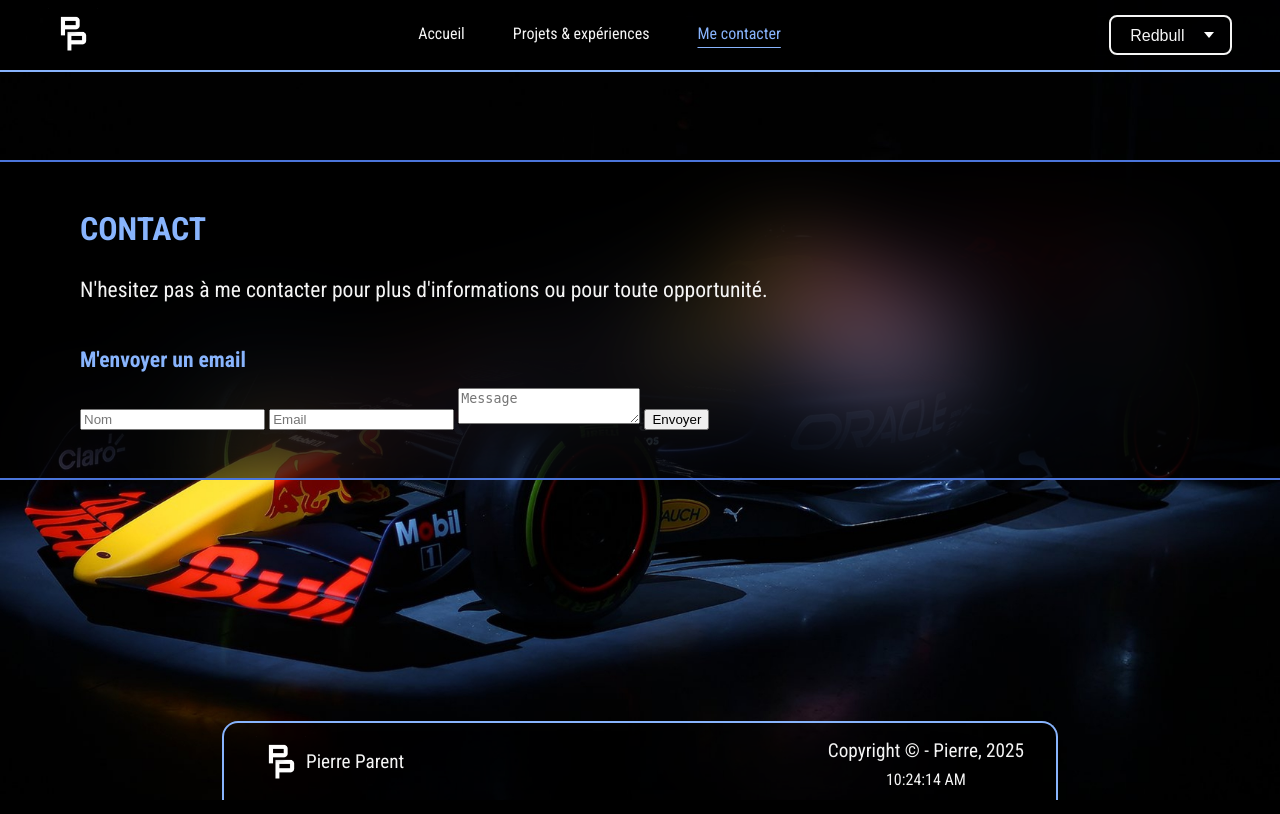
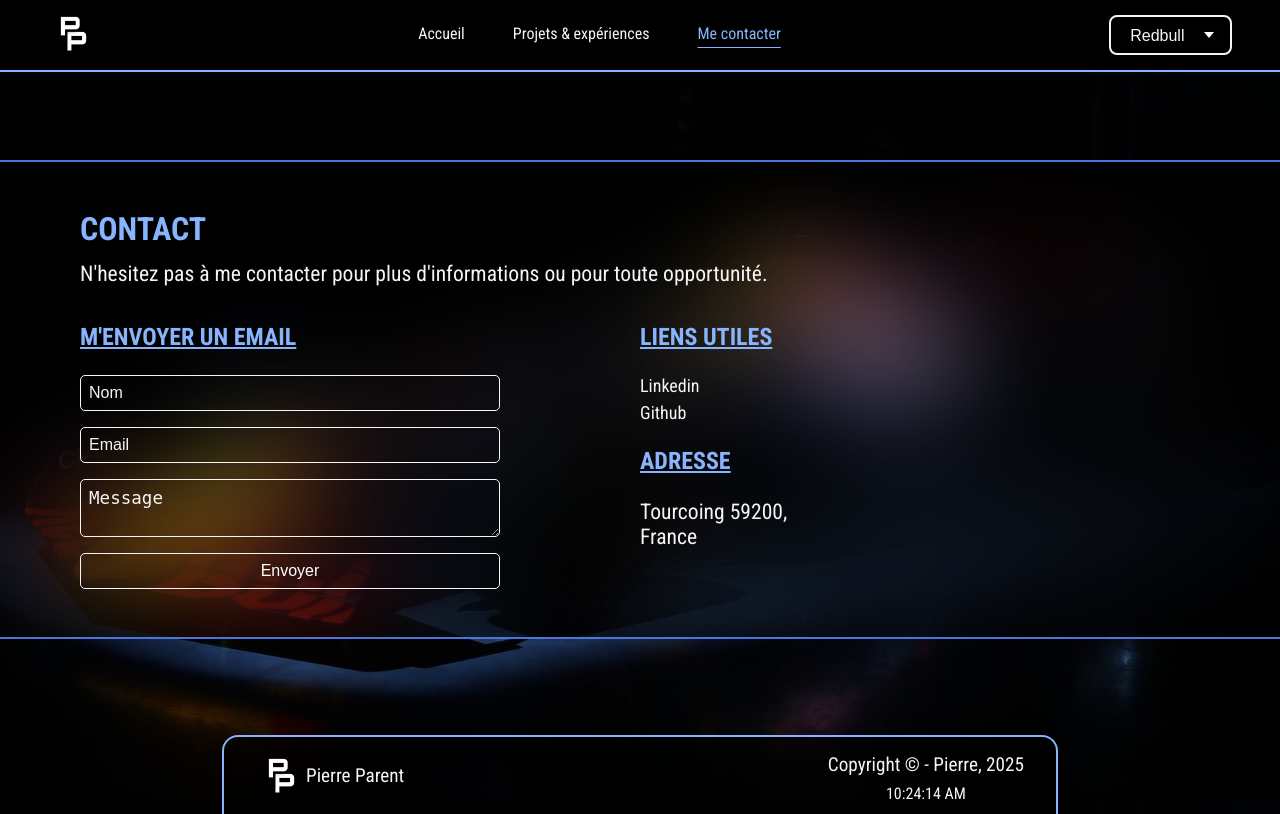
Before and after one commit to ItsLok0/portfolioPP, a PHP site: page /pages/contact.php in a window 1280 px wide. Run offline with PHP 8.4, Linux system fonts and the light colour scheme; some libraries are stand-ins or nearby versions.

Commit message:
premier styles page contact

```diff
--- a/pages/contact.php
+++ b/pages/contact.php
@@ -19,32 +19,31 @@
                 <p>N'hesitez pas à me contacter pour plus d'informations ou pour toute opportunité.</p>
 
                 <div class="info-link">
-                    <p><span>M'envoyer un email</span></p>
-                    <form id="contact-form">
-                        <input type="text" name="user_name" placeholder="Nom" required />
-                        <input type="email" name="user_email" placeholder="Email" required />
-                        <textarea name="message" placeholder="Message" required></textarea>
-                        <button type="submit">Envoyer</button>
-                    </form>
-
-                    <script>
-                    emailjs.init({ publicKey: "lTQey6H_RUSJXE1Ho" });
-
-                    document.getElementById('contact-form').addEventListener('submit', (e) => {
-                        e.preventDefault();
-                        emailjs.sendForm('service_qmbkraq', 'template_02sgklv', e.target)
-                        .then(() => {
-                            alert('Message envoyé ✅');
-                            e.target.reset();
-                        })
-                        .catch((error) => {
-                            console.error('Erreur EmailJS:', error);
-                            alert('Erreur lors de l\'envoie ❌');
-                        });
-                    });
-                    </script>
-
-
+                    <div class="contact-form">
+                        <h3><span class="underline">M'envoyer un email</span></h3>
+                        <form id="contact-form">
+                            <label for="user_name" class="sr-only">Nom</label>
+                            <input id="user_name" type="text" name="user_name" placeholder="Nom" required />
+                            <label for="user_email" class="sr-only">Email</label>
+                            <input id="user_email" type="email" name="user_email" placeholder="Email" required />
+                            <label for="message" class="sr-only">Entrer votre message</label>
+                            <textarea id="message" name="message" placeholder="Message" required></textarea>
+                            <input type="text" class="trap" name="trap" tabindex="-1" autocomplete="off"/>
+                            <button type="submit">Envoyer</button>
+                        </form>
+                    </div>
+                    <div class="links">
+                        <div>
+                            <h3><span class="underline">Liens utiles</span></h3>
+                            <ul>
+                                <li>Linkedin</li>
+                                <li>Github</li>
+                            </ul>
+                            <h3><span class="underline">Adresse</span></h3>
+                            <p>Tourcoing 59200,</p>
+                            <p>France</p>
+                        </div>
+                    </div>
                 </div>
             </div>
         </section>
@@ -52,3 +51,25 @@
     <?php include '../includes/footer.php'; ?>
 </body>
 </html>
+
+<script>
+    emailjs.init({ publicKey: "lTQey6H_RUSJXE1Ho" });
+
+    document.getElementById('contact-form').addEventListener('submit', (e) => {
+        e.preventDefault();
+
+        // Protection contre bots
+        if (e.target.trap.value !== "") {
+            return;
+        }
+
+        emailjs.sendForm('service_qmbkraq', 'template_02sgklv', e.target)
+        .then(() => {
+            alert('Message envoyé avec succès ✅');
+            e.target.reset();
+        })
+        .catch((error) => {
+            alert('Erreur lors de l\'envoie du message ❌');
+        });
+    });
+</script>
--- a/styles/includes/contact.scss
+++ b/styles/includes/contact.scss
@@ -1,3 +1,5 @@
+@use './../colors.scss' as colors;
+
 #contact {
     width: 100%;
     border-radius: 0;
@@ -9,7 +11,7 @@
     }
 
     p {
-        margin: 1rem 0;
+        margin: 0;
     }
 
     &.blur {
@@ -25,5 +27,66 @@
             color: var(--main-color);
             font-weight: bold;
         }
+
+        .info-link {
+            display: flex;
+            justify-content: space-between;
+
+            div {
+                width: 100%;
+            }
+
+            .contact-form {
+                form {
+                    width: 75%;
+                    display: flex;
+                    flex-direction: column;
+                    gap: 1rem;
+
+                    .trap {
+                        display: none;
+                    }
+
+                    input, textarea, button {
+                        padding: .5rem;
+                        border: 1px solid colors.$white;
+                        border-radius: 5px;
+                        background-color: transparent;
+                        color: white;
+                        font-size: medium;
+
+                        &:hover, &:focus {
+                            border-color: var(--main-color);
+                            cursor: pointer;
+                            outline: none;
+                        }
+
+                        &::placeholder {
+                            color: colors.$white;
+                        }
+                    }
+
+                    textarea {
+                        font-size: larger;
+                    }
+                }
+            }
+
+            .links {
+                font-size: large;
+                display: flex;
+                align-items: center;
+                flex-direction: column;
+
+                ul {
+                    list-style: none;
+                    padding: 0;
+                    gap: .4rem;
+                    display: grid;
+                }
+            }
+        }
+
+
     }
 }
--- a/styles/styles.css
+++ b/styles/styles.css
@@ -357,7 +357,7 @@ h3 {
   margin: 0;
 }
 #contact p {
-  margin: 1rem 0;
+  margin: 0;
 }
 #contact.blur {
   padding: 0;
@@ -370,6 +370,53 @@ h3 {
 #contact .content span {
   color: var(--main-color);
   font-weight: bold;
+}
+#contact .content .info-link {
+  display: flex;
+  justify-content: space-between;
+}
+#contact .content .info-link div {
+  width: 100%;
+}
+#contact .content .info-link .contact-form form {
+  width: 75%;
+  display: flex;
+  flex-direction: column;
+  gap: 1rem;
+}
+#contact .content .info-link .contact-form form .trap {
+  display: none;
+}
+#contact .content .info-link .contact-form form input, #contact .content .info-link .contact-form form textarea, #contact .content .info-link .contact-form form button {
+  padding: 0.5rem;
+  border: 1px solid #f5f5f5;
+  border-radius: 5px;
+  background-color: transparent;
+  color: white;
+  font-size: medium;
+}
+#contact .content .info-link .contact-form form input:hover, #contact .content .info-link .contact-form form input:focus, #contact .content .info-link .contact-form form textarea:hover, #contact .content .info-link .contact-form form textarea:focus, #contact .content .info-link .contact-form form button:hover, #contact .content .info-link .contact-form form button:focus {
+  border-color: var(--main-color);
+  cursor: pointer;
+  outline: none;
+}
+#contact .content .info-link .contact-form form input::placeholder, #contact .content .info-link .contact-form form textarea::placeholder, #contact .content .info-link .contact-form form button::placeholder {
+  color: #f5f5f5;
+}
+#contact .content .info-link .contact-form form textarea {
+  font-size: larger;
+}
+#contact .content .info-link .links {
+  font-size: large;
+  display: flex;
+  align-items: center;
+  flex-direction: column;
+}
+#contact .content .info-link .links ul {
+  list-style: none;
+  padding: 0;
+  gap: 0.4rem;
+  display: grid;
 }
 
 body {
@@ -403,6 +450,7 @@ main {
   display: flex;
   flex-direction: column;
   align-items: center;
+  justify-content: center;
   font-size: large;
 }
 main .presentation {
--- a/styles/styles.scss
+++ b/styles/styles.scss
@@ -37,6 +37,7 @@ main {
     display: flex;
     flex-direction: column;
     align-items: center;
+    justify-content: center;
     font-size: large;
 
     .presentation {
```
Also changed, not shown: 1 other file.
